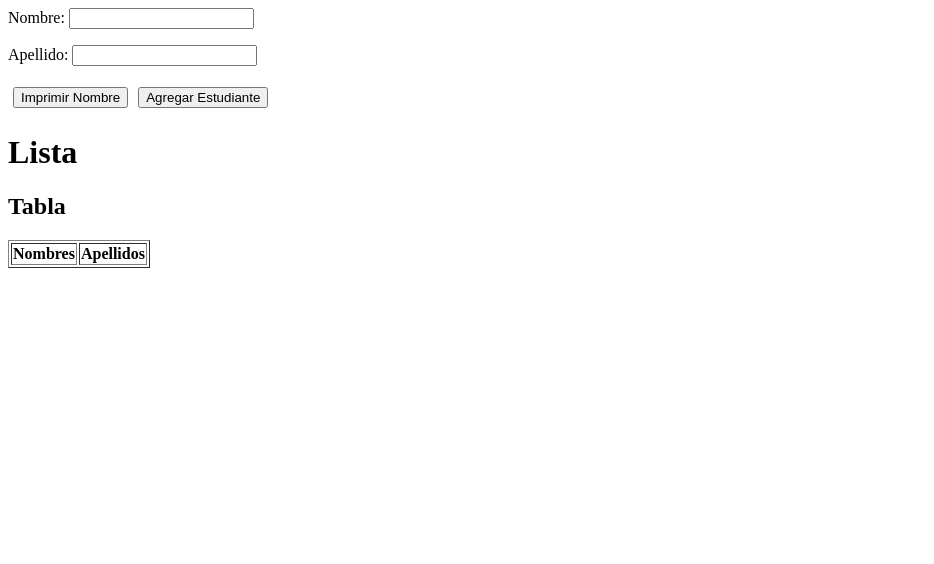
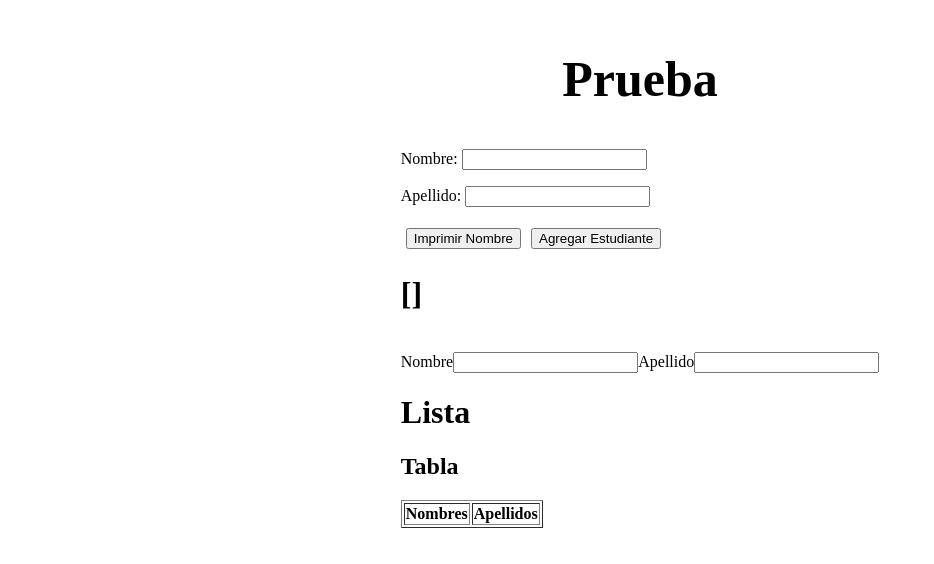
Before and after one commit to JohnAndino/pw_vue_u2_ja, a Vue app: page / in a window 1280 px wide. Shown: the top 564 px of the page, without its empty margins (0-934 px from the left). Built offline with nearby package versions, Linux system fonts and the light colour scheme.

Commit message:
Modificadores de Eventos

```diff
--- a/src/components/Directivas.vue
+++ b/src/components/Directivas.vue
@@ -10,13 +10,20 @@
 
     <button v-on:click="imprimirNombre()">Imprimir Nombre</button>
     <button v-on:click="agregarEstudiante()">Agregar Estudiante</button>
+    <h1>{{ arreglo }}</h1>
+
+    <br />
+
+    <label for="id_nombre_1">Nombre</label>
+    <input v-on:keypress.enter="agregarEstudiante1" v-model="nombre" id="id_nombre_1" type="text">
+    <label for="id_apellido_1">Apellido</label>
+    <input v-on:keypress.enter="agregarEstudiante1" v-model="apellido" id="id_apellido_1" type="text">
+
+
 
     <h1>Lista</h1>
     <ul>
-      <li
-        v-show="nombre !== null"
-        v-for="{ nombre, apellido } in arreglo"
-        :key="nombre">
+      <li v-show="nombre !== null" v-for="{ nombre, apellido } in arreglo" :key="nombre">
         {{ nombre }} - {{ apellido }}
       </li>
     </ul>
@@ -29,10 +36,7 @@
         </tr>
       </thead>
       <tbody>
-        <tr
-          v-show="nombre !== null"
-          v-for="{ nombre, apellido } in arreglo"
-          :key="nombre">
+        <tr v-show="nombre !== null" v-for="{ nombre, apellido } in arreglo" :key="nombre">
           <td>{{ nombre }}</td>
           <td>{{ apellido }}</td>
         </tr>
@@ -55,15 +59,41 @@ export default {
     imprimirNombre() {
       console.log(this.nombre);
     },
-    agregarEstudiante() {
+    agregarEstudiante(event) {
       const estu = {
         nombre: this.nombre,
         apellido: this.apellido,
       };
+
+      if (event.charCode !== 13) {
+
+
+        return;
+      }
+      console.log('Presiono el Enter')
+      console.log("Agrego estudiante 1")
+      console.log(event);
+      console.log(event.charCode);
+
       console.log("Se agrega estudiante");
       console.log(estu);
       this.arreglo.push(estu);
       this.limpiarFormulario();
+    },
+    agregarEstudiante1() {
+      const estu2 = {
+        nombre: this.nombre,
+        apellido: this.apellido,
+      };
+      if (event.charCode != 13) {
+        return;
+      }
+      this.arreglo.push(estu2);
+      this.limpiarFormulario();
+      console.log("Presiono el enter");
+      console.log("Agrego estudiante 1");
+      console.log(event);
+      console.log(event.charCode);
     },
     limpiarFormulario() {
       this.nombre = null;
@@ -75,6 +105,6 @@ export default {
 
 <style>
 button {
-    margin: 5px;
+  margin: 5px;
 }
 </style>
--- a/src/views/DirectivasView.vue
+++ b/src/views/DirectivasView.vue
@@ -1,16 +1,30 @@
 <template>
-    <Directivas/>
+    <div class="view-container">
+        <h2>Prueba</h2>
+        <Directivas />
+    </div>
+
 </template>
 
 <script>
 import Directivas from "../components/Directivas.vue"
 export default {
-    components:{
+    components: {
         Directivas,
-    }
-}
+    },
+};
 </script>
 
-<style>
+<style scoped>
+.view-container {
+    display: flex;
+    justify-content: center;
+    align-items: center;
+    flex-direction: column;
 
+}
+
+h2 {
+    font-size: 50px;
+}
 </style>
```
